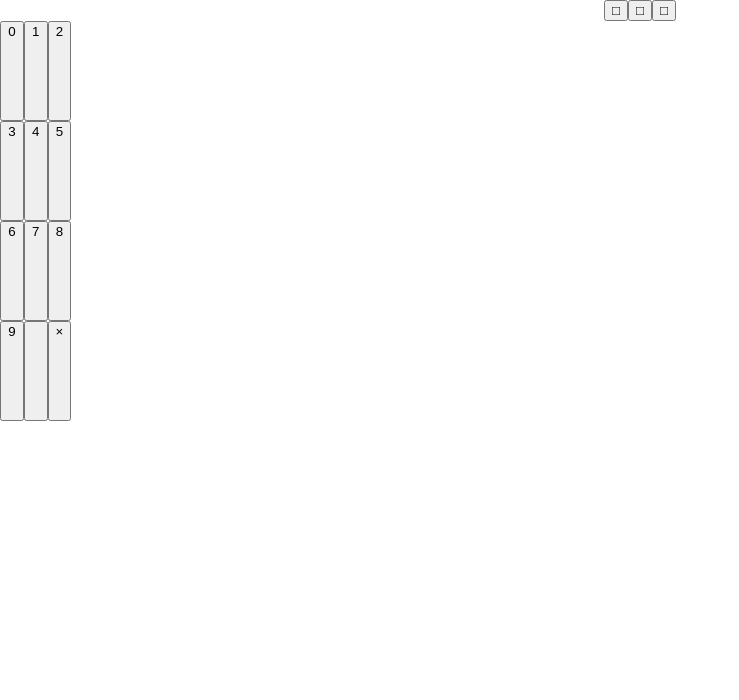
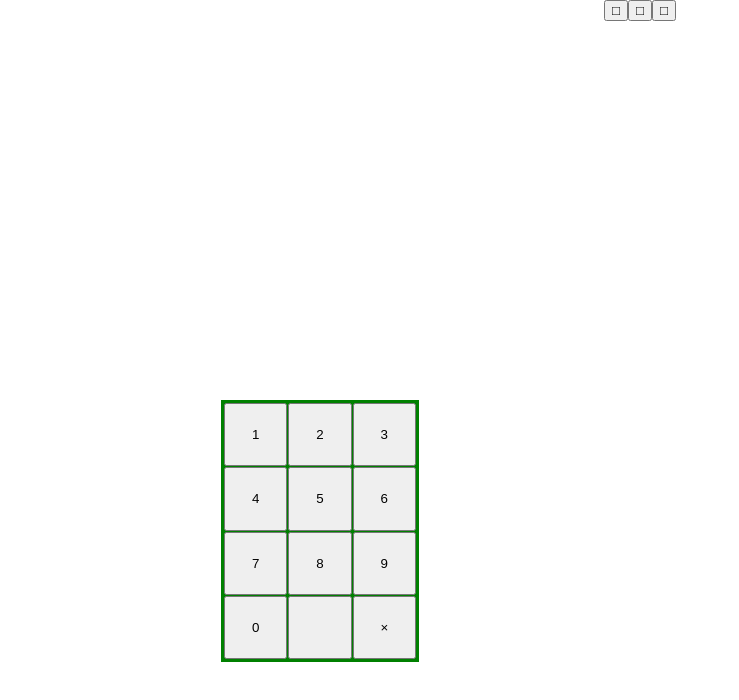
Before and after one commit to pen0914/numbers-game, a React (Create React App) app: page /main in a window 1280 px wide. Shown: the top 700 px of the page, without its empty margins (0-739 px from the left). Built offline with nearby package versions, Linux system fonts and the light colour scheme.

Commit message:
同じくCSS

```diff
--- a/src/components/pages/Main.jsx
+++ b/src/components/pages/Main.jsx
@@ -6,14 +6,15 @@ export const Main = () => {
   const { bgColor } = useBgColor();
   return (
     <SDiv bgColor={bgColor}>
-      <div>
-        <button>□</button>
-        <button>□</button>
-        <button>□</button>
-      </div>
+      <SUpper>
+        <SCardBox>
+          <button>□</button>
+          <button>□</button>
+          <button>□</button>
+        </SCardBox>
+      </SUpper>
       <SUnder>
         <SNumberFlame>
-          <SNumber>0</SNumber>
           <SNumber>1</SNumber>
           <SNumber>2</SNumber>
           <SNumber>3</SNumber>
@@ -23,6 +24,7 @@ export const Main = () => {
           <SNumber>7</SNumber>
           <SNumber>8</SNumber>
           <SNumber>9</SNumber>
+          <SNumber>0</SNumber>
           <SNumber></SNumber>
           <SNumber>×</SNumber>
         </SNumberFlame>
@@ -32,6 +34,7 @@ export const Main = () => {
 };
 
 const SDiv = styled.div`
+  height: 100vh;
   text-align: center;
   margin: 0;
   padding: 0;
@@ -39,20 +42,29 @@ const SDiv = styled.div`
   background-color: #${(props) => props.bgColor};
 `;
 
+const SUpper = styled.div`
+  height: 50%;
+`;
+
+const SCardBox = styled.div``;
+
 const SUnder = styled.div`
-  display: flex;
   width: 50%;
   height: 50%;
 `;
 
 const SNumberFlame = styled.div`
   display: grid;
-  grid-template-columns: repeat(
-    3,
-    minmax(0, 1fr)
-  );
+  background-color: green;
+  padding: 3px;
+  margin: 0 auto;
+  width: 30%;
+  gap: 1px 1px;
+  grid-template-columns: 1fr 1fr 1fr;
 `;
 
 const SNumber = styled.button`
   display: grid;
+  aspect-ratio: 1/1;
+  place-items: center;
 `;
```
